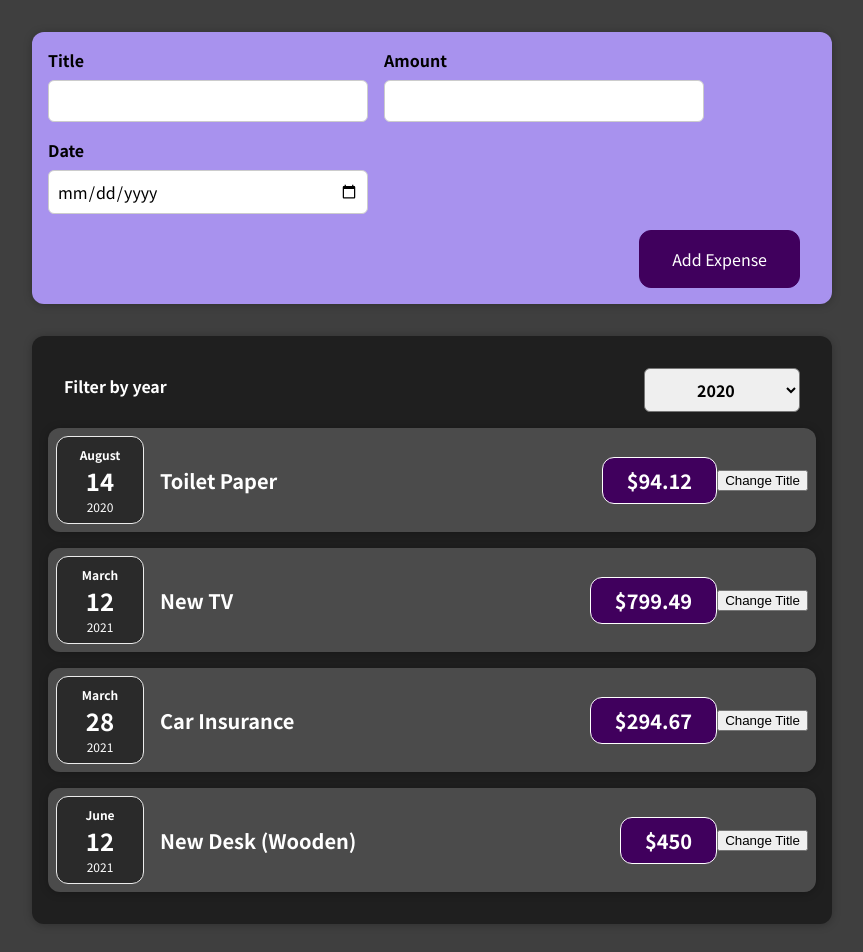
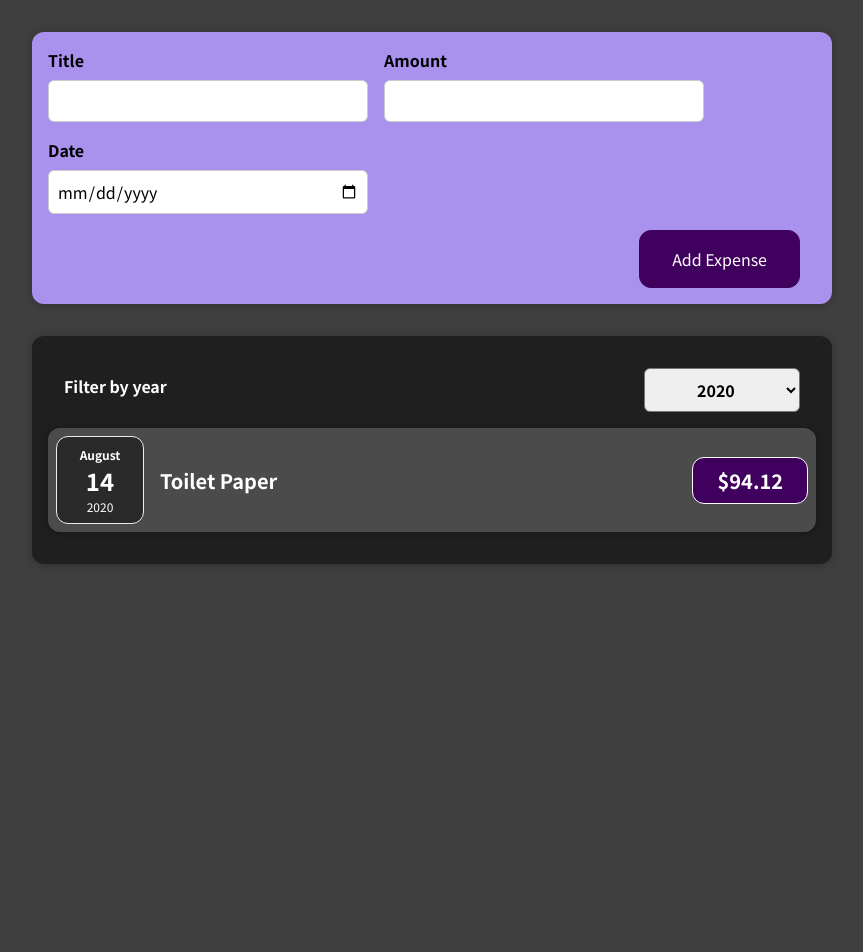
Before and after one commit to AdityaSingh25/Expense-Tracker, a React (Create React App) app: page / in a window 1280 px wide. Shown: the top 952 px of the page, without its empty margins (208-1071 px from the left). After the commit the page ends 800 px from the top, so only its background shows below. Built offline with nearby package versions, Linux system fonts and the light colour scheme.

Commit message:
showing filtered year expense

```diff
--- a/package.json
+++ b/package.json
@@ -11,6 +11,7 @@
     "react": "^18.2.0",
     "react-dom": "^18.2.0",
     "react-scripts": "5.0.1",
+    "react-toastify": "^9.1.3",
     "web-vitals": "^2.1.4"
   },
   "scripts": {
--- a/src/App.js
+++ b/src/App.js
@@ -1,14 +1,19 @@
+import { useState } from "react";
 import Expenses from "./components/Expenses/Expenses";
 import NewExpense from "./components/NewExpense/NewExpense";
-function App() {
-  const expenses = [
+const Dummy_expense = [
   {
     id: "e1",
     title: "Toilet Paper",
     amount: 94.12,
     date: new Date(2020, 7, 14),
   },
-    { id: "e2", title: "New TV", amount: 799.49, date: new Date(2021, 2, 12) },
+  {
+    id: "e2",
+    title: "New TV",
+    amount: 799.49,
+    date: new Date(2021, 2, 12),
+  },
   {
     id: "e3",
     title: "Car Insurance",
@@ -17,14 +22,18 @@
   },
   {
     id: "e4",
-      title: "New Desk (Wooden)",
+    title: "Partyy",
     amount: 450,
     date: new Date(2021, 5, 12),
   },
 ];
+const App = () => {
+  const [expenses, setExpenses] = useState(Dummy_expense);
+
   const addExpenseHandler = (expense) => {
-    console.log("In app js");
-    console.log(expense);
+    setExpenses(prevExpenses => {
+      return [expense, ...prevExpenses];
+    });
   };
   return (
     <div>
@@ -32,6 +41,6 @@
       <Expenses items={expenses} />
     </div>
   );
-}
+};
 
 export default App;
--- a/src/components/Expenses/ExpenseDate.js
+++ b/src/components/Expenses/ExpenseDate.js
@@ -4,6 +4,7 @@
   const month = props.date.toLocaleString("en-US", { month: "long" });
   const day = props.date.toLocaleString("en-US", { day: "2-digit" });
   const year = props.date.getFullYear();
+
   return (
     <div className="expense-date">
       <div className="expense-date__month">{month}</div>
--- a/src/components/Expenses/ExpenseItem.js
+++ b/src/components/Expenses/ExpenseItem.js
@@ -1,30 +1,30 @@
 import "./ExpenseItem.css";
-import React, { useState } from "react"; // use state is a function provided by the react library
+import React from "react"; // use state is a function provided by the react library
 import ExpenseDate from "./ExpenseDate";
 import Card from "../UI/Card";
 
 const ExpenseItem = (props) => {
   //let title = props.title;
-  const [title, setTitle] = useState(props.title);
-  //one thingh here is we are using const here. but we are eventually changing the value. how does that work?. this works bcz we are not assigning the value with the equal sign(=). we are changing the value with a function provided by the useState
-  console.log("ExpenseItem executed by react");
-  //destructuring because it will(useState()) return an array ... 1st value will be the variable and second value will be the function which will be responsible to change that variable
-  const clickHandler = () => {
-    setTitle("Updated!!"); // calling this function does not just assign a new value to some variable, its managed by react somewhere in memory and when we call this state updating function this special variable will not just receive a new value but the component function in which you called yhis state updating function (setTitle) will be executed again
-    //console.log("Hello");
-    //by calling this function  you are telling react that you want to assign a new value to this state and that then also tell react that the component in which this state was registered  with use state should be re-evaluated
-    // and when this happens it will draw any changes which its detects compared to the last time it evaluated onto the screen
+  // const [title, setTitle] = useState(props.title);
+  // //one thingh here is we are using const here. but we are eventually changing the value. how does that work?. this works bcz we are not assigning the value with the equal sign(=). we are changing the value with a function provided by the useState
+  // console.log("ExpenseItem executed by react");
+  // //destructuring because it will(useState()) return an array ... 1st value will be the variable and second value will be the function which will be responsible to change that variable
+  // const clickHandler = () => {
+  //   setTitle("Updated!!"); // calling this function does not just assign a new value to some variable, its managed by react somewhere in memory and when we call this state updating function this special variable will not just receive a new value but the component function in which you called yhis state updating function (setTitle) will be executed again
+  //   //console.log("Hello");
+  //   //by calling this function  you are telling react that you want to assign a new value to this state and that then also tell react that the component in which this state was registered  with use state should be re-evaluated
+  //   // and when this happens it will draw any changes which its detects compared to the last time it evaluated onto the screen
 
-    console.log(title);
-  };
+  //   console.log(title);
+
   return (
     <Card className="expense-item">
       <ExpenseDate date={props.date} />
       <div className="expense-item__description">
-        <h2>{title}</h2>
+        <h2>{props.title}</h2>
         <div className="expense-item__price">${props.amount}</div>
       </div>
-      <button onClick={clickHandler}>Change Title</button>
+
     </Card>
   );
 };
--- a/src/components/Expenses/Expenses.js
+++ b/src/components/Expenses/Expenses.js
@@ -1,13 +1,16 @@
-import {useState} from 'react';
+import { useState } from "react";
 import ExpenseItem from "./ExpenseItem";
 import Card from "../UI/Card";
 import "./Expenses.css";
 import ExpensesFilter from "./ExpensesFilter";
 function Expenses(props) {
-  const [filteredYear,setFilteredYear] = useState('2020')
+  const [filteredYear, setFilteredYear] = useState("2020");
   const filterChangeHandler = (selectedYear) => {
-    setFilteredYear(selectedYear)
+    setFilteredYear(selectedYear);
   }
+  const filteredExpenses = props.items.filter(expense=>{
+    return expense.date.getFullYear().toString()===filteredYear;
+  })
   //state really is seperated on a per component instance basis
   //we call expenseItem 4 times therefore four instaces of state will be created
 
@@ -27,34 +30,22 @@
   // because we click a button in this case it's only this component function
   // and only that specific instance where this component is being used where
   // React will re-evaluate it.
+  console.log();
   return (
-
-
-      <Card className="expenses">
-      <ExpensesFilter selected={filteredYear} onChangeFilter={filterChangeHandler} />
+    <Card className="expenses">
+      <ExpensesFilter
+        selected={filteredYear}
+        onChangeFilter={filterChangeHandler}
+      />
+      {filteredExpenses.map((expense) => (
         <ExpenseItem
-          title={props.items[0].title}
-          amount={props.items[0].amount}
-          date={props.items[0].date}
+          key={expense.id}
+          title={expense.title}
+          amount={expense.amount}
+          date={expense.date}
         />
-
-        <ExpenseItem
-          title={props.items[1].title}
-          amount={props.items[1].amount}
-          date={props.items[1].date}
-        />
-        <ExpenseItem
-          title={props.items[2].title}
-          amount={props.items[2].amount}
-          date={props.items[2].date}
-        />
-        <ExpenseItem
-          title={props.items[3].title}
-          amount={props.items[3].amount}
-          date={props.items[3].date}
-        />
-      </Card>
-
+      ))}
+    </Card>
   );
 }
 
```
Also changed, not shown: 1 other file (tests, documents, lock files or other folders). Lines whose indentation alone changed are shown as unchanged.
